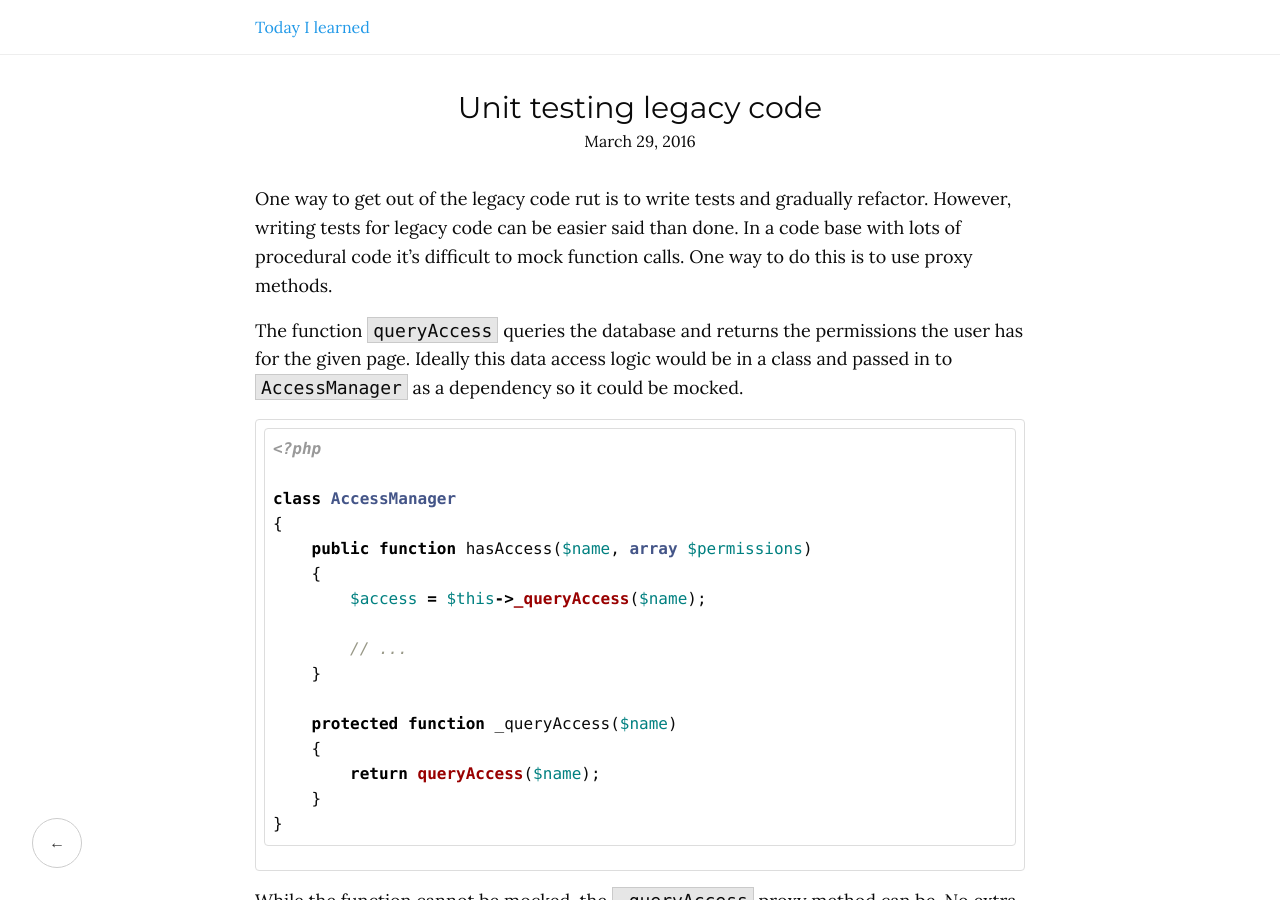
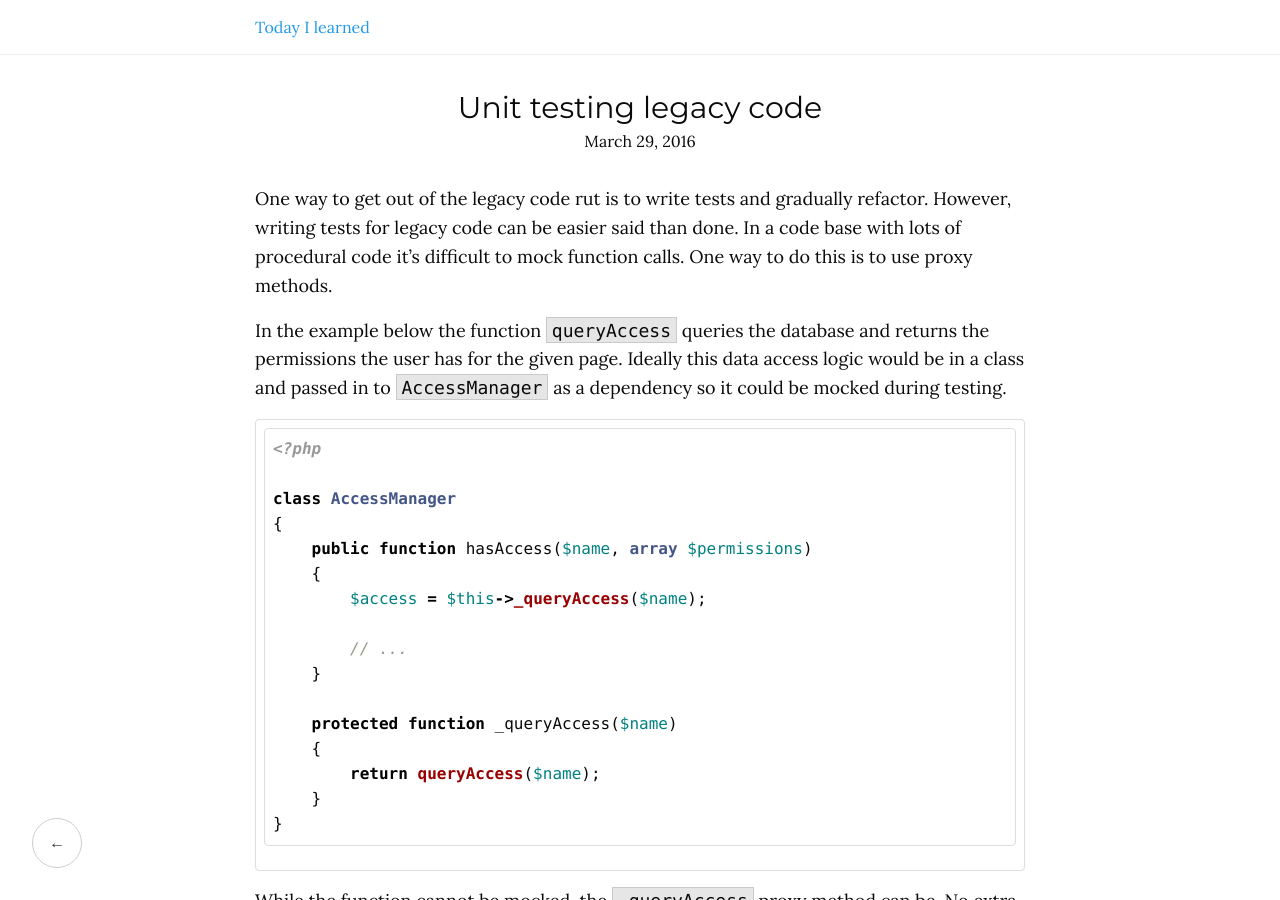
Before and after one commit to tompedals/til, a Jekyll site: the page built from _posts/2016-03-29-unit-testing-legacy-code.md, in a window 1280 px wide and 900 px high. Built offline with Jekyll 4.4.1, drawn with Linux system fonts in a browser that asks for light colours.

````diff
--- a/_posts/2016-03-29-unit-testing-legacy-code.md
+++ b/_posts/2016-03-29-unit-testing-legacy-code.md
@@ -8,9 +8,9 @@
 for legacy code can be easier said than done. In a code base with lots of procedural code it's difficult to
 mock function calls. One way to do this is to use proxy methods.
 
-The function `queryAccess` queries the database and returns the permissions the user
-has for the given page. Ideally this data access logic would be in a class and
-passed in to `AccessManager` as a dependency so it could be mocked.
+In the example below the function `queryAccess` queries the database and returns the permissions the user
+has for the given page. Ideally this data access logic would be in a class and passed in to `AccessManager`
+as a dependency so it could be mocked during testing.
 
 ```php
 <?php
````
Also changed, not shown: other parts of _posts/2016-03-29-unit-testing-legacy-code.md (+1 -1 lines).
